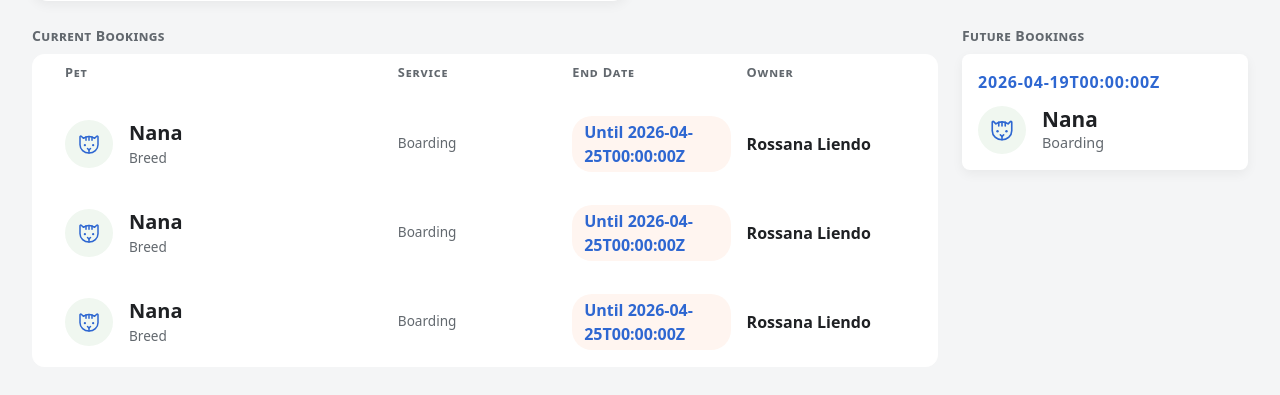
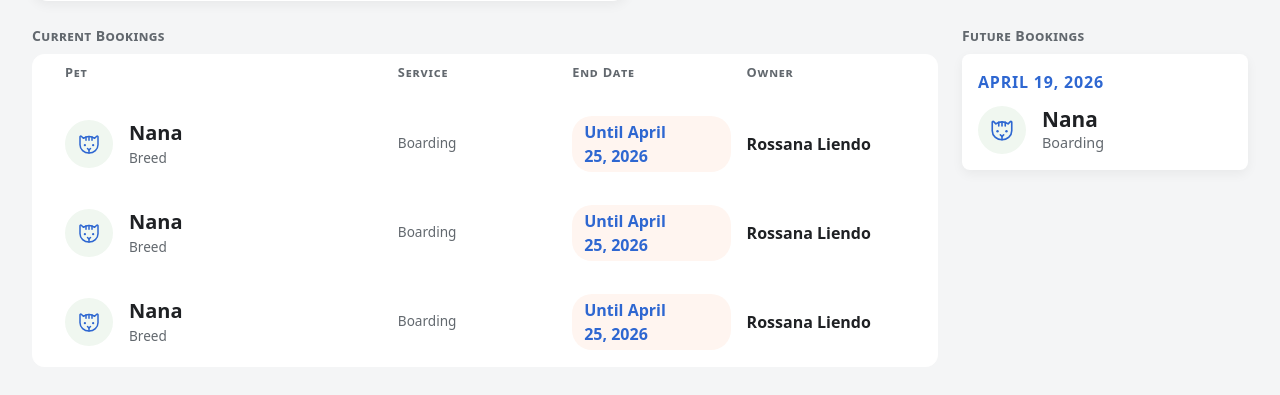
Before and after one commit to agomezal96/pawmetrics-frontend, a React (Vite) app: page / in a window 1280 px wide. Shown: the part 370-765 px from the top of the page. Built offline with nearby package versions, Linux system fonts and the light colour scheme.

Commit message:
Apply the date formatter functions to FutureBookings component and CurrentBooking component

```diff
--- a/src/components/CurrentBooking/CurrentBooking.tsx
+++ b/src/components/CurrentBooking/CurrentBooking.tsx
@@ -1,6 +1,7 @@
 import styles from './CurrentBooking.module.css';
 import type { Booking } from '../../types/booking';
 import { Cat, Dog } from 'phosphor-react';
+import { getTimeRemaining } from '../../utils/date-formatter';
 
 interface CurrentBookingProps {
   booking: Booking;
@@ -27,7 +28,7 @@ export default function CurrentBooking({ booking }: CurrentBookingProps) {
 
       {/* Group 3: Date */}
       <div className={styles['date-info']}>
-        <p className={styles['booking-end']}>Until {booking.end_date}</p>
+        <p className={styles['booking-end']}>Until {getTimeRemaining(booking.end_date)}</p>
       </div>
 
       {/* Group 4: Owner */}
--- a/src/components/cards/FutureBookingsCard/FutureBookingCard.tsx
+++ b/src/components/cards/FutureBookingsCard/FutureBookingCard.tsx
@@ -1,6 +1,7 @@
 import { Cat, Dog } from 'phosphor-react';
 import type { Booking } from '../../../types/booking';
 import styles from './FutureBookingCard.module.css';
+import { formatRelativeDate } from '../../../utils/date-formatter';
 
 interface FutureBookingProps {
   booking: Booking;
@@ -9,7 +10,7 @@ interface FutureBookingProps {
 export default function FutureBookingCard({ booking }: FutureBookingProps) {
   return (
     <article className="card">
-      <p className={styles.date}>{booking.start_date}</p>
+      <p className={styles.date}>{formatRelativeDate(booking.start_date)}</p>
       <div className={styles['future-booking-content']}>
         <div className={styles['icon-and-name']}>
           <div className="icon-wrapper">
```
